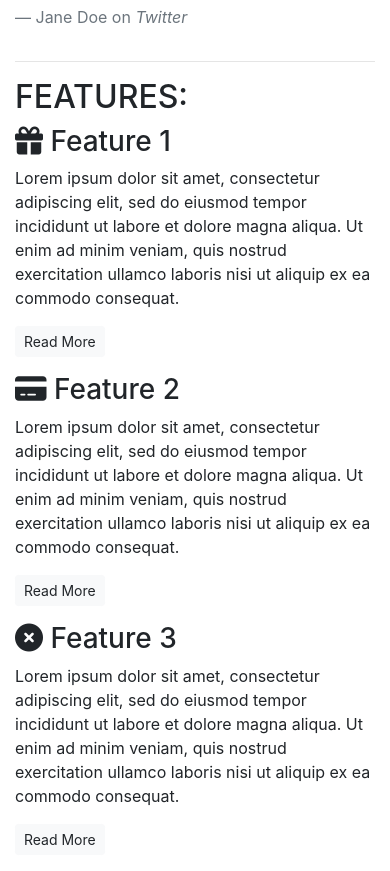
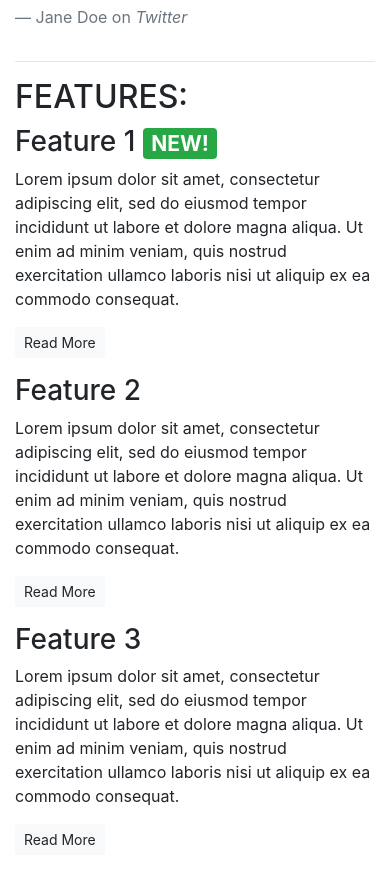
Before and after one commit to easybulb/bootstrap, a plain HTML site: page index.html in a window 390 px wide. Shown: the part 860-1731 px from the top of the page. Drawn offline with nearby package versions, Linux system fonts and the light colour scheme.

Commit message:
Hid the font-icons on mobile phone sized screens

```diff
--- a/index.html
+++ b/index.html
@@ -88,7 +88,7 @@
             <div class="row">
                 <div class="col-12 col-md-6 col-lg-4">
                     <div class="feature">
-                        <h3><i class="fa-solid fa-gift"></i> Feature 1</h3>
+                        <h3><i class="fa-solid fa-gift d-none d-sm-inline"></i> Feature 1 <span class="badge badge-success">NEW!</span></h3>
                         <p>Lorem ipsum dolor sit amet, consectetur adipiscing elit, sed do eiusmod tempor incididunt ut
                             labore et dolore magna aliqua. Ut enim ad minim veniam, quis nostrud exercitation ullamco
                             laboris nisi ut aliquip ex ea commodo consequat.</p>
@@ -97,7 +97,7 @@
                 </div>
                 <div class="col-12 col-md-6 col-lg-4">
                     <div class="feature">
-                        <h3><i class="fa-solid fa-credit-card"></i> Feature 2</h3>
+                        <h3><i class="fa-solid fa-credit-card d-none d-sm-inline"></i> Feature 2</h3>
                         <p>Lorem ipsum dolor sit amet, consectetur adipiscing elit, sed do eiusmod tempor incididunt ut
                             labore et dolore magna aliqua. Ut enim ad minim veniam, quis nostrud exercitation ullamco
                             laboris nisi ut aliquip ex ea commodo consequat.</p>
@@ -106,7 +106,7 @@
                 </div>
                 <div class="col-12 d-md-none d-lg-block col-lg-4">
                     <div class="feature">
-                        <h3><i class="fa-solid fa-circle-xmark"></i> Feature 3</h3>
+                        <h3><i class="fa-solid fa-circle-xmark d-none d-sm-inline"></i> Feature 3</h3>
                         <p>Lorem ipsum dolor sit amet, consectetur adipiscing elit, sed do eiusmod tempor incididunt ut
                             labore et dolore magna aliqua. Ut enim ad minim veniam, quis nostrud exercitation ullamco
                             laboris nisi ut aliquip ex ea commodo consequat.</p>
```
